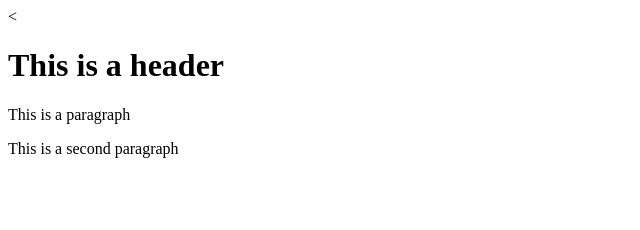
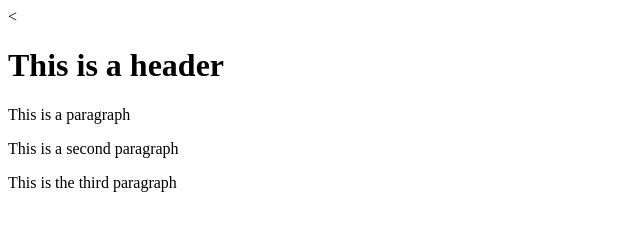
Before and after one commit to NicolasEatsPi/git-, a website: page index.html in a window 1280 px wide. Shown: the whole page, without its empty margins (0-640 px from the left). Drawn offline with Linux system fonts and the light colour scheme.

Commit message:
Fourth commit

```diff
--- a/index.html
+++ b/index.html
@@ -5,5 +5,6 @@
         <h1>This is a header</h1>
         <p>This is a paragraph</p>
         <p>This is a second paragraph</p>
+        <p>This is the third paragraph</p>
     </body>
 </html>
```
Also changed, not shown: package.json (added, +24 -0 lines), 2 other files.
